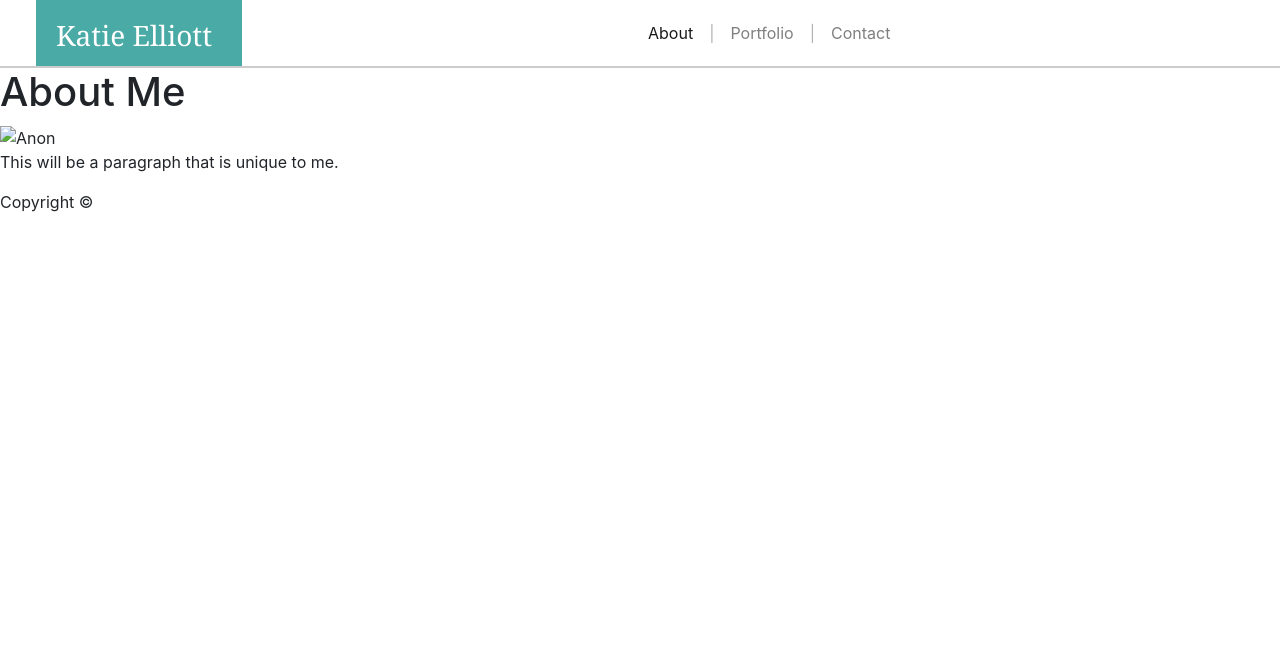
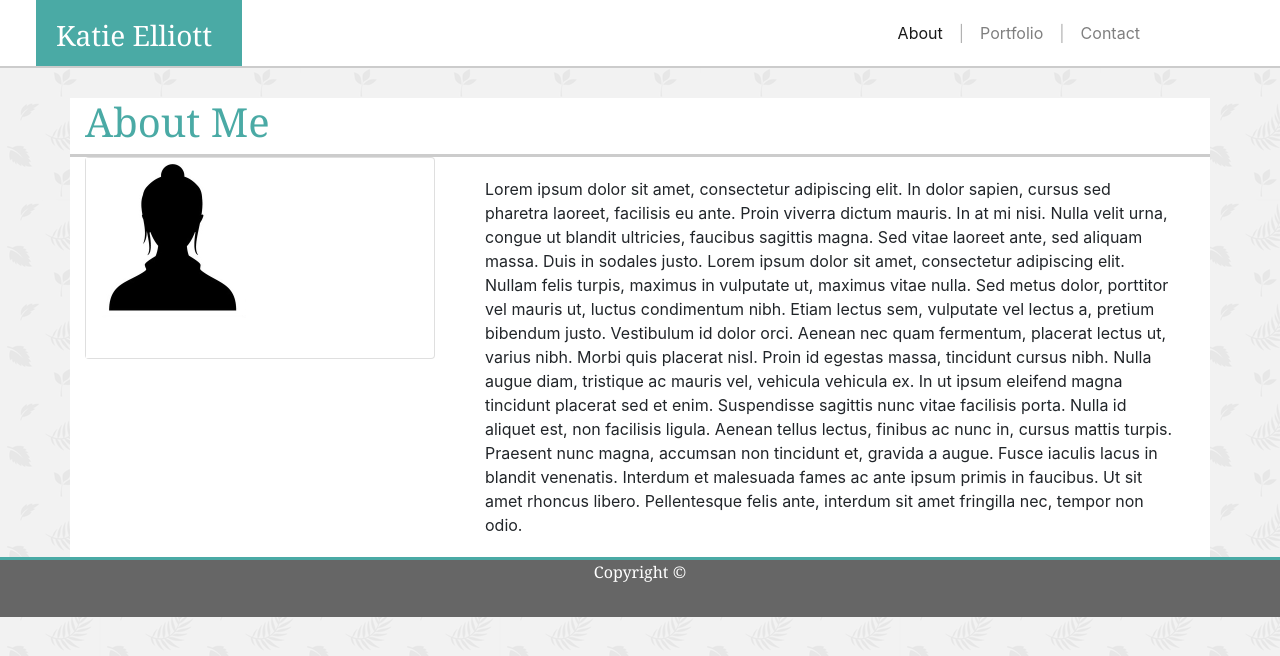
Before and after one commit to kelliott14/Bootstrap-Portfolio, a plain HTML site: page index.html in a window 1280 px wide. Shown: the top 656 px of the page. Drawn offline with nearby package versions, Linux system fonts and the light colour scheme.

Commit message:
body html styled. Footer first draft. Index html only.

```diff
--- a/index.html
+++ b/index.html
@@ -6,10 +6,13 @@
 
     <body>
         <nav class="navbar navbar-expand-lg navbar-light"
-                style="background-color: #ffff; border-bottom: 2px solid #cccccc;height: 68px;">
+                style="background-color: #ffff;
+                 border-bottom: 2px solid #cccccc;
+                 height: 68px;
+                 margin-bottom: 30px;">
             <span class="navbar-brand mb-0 h1"
                 style= "background-color: #4aaaa5;color: #ffff;font-size: 28px;padding: 20px 30px 10px 20px; margin-left: 20px;font-family: Georgia, 'Times New Roman', Times, serif;position: absolute; bottom: 0">Katie Elliott</span>
-            <span class="navbar-text" style="width:50%"></span>
+            <span class="navbar-text" style="width:70%"></span>
 
             <button class="navbar-toggler" type="button" data-toggle="collapse" data-target="#navbarSupportedContent" aria-controls="navbarSupportedContent" aria-expanded="false" aria-label="Toggle navigation">
                 <span class="navbar-toggler-icon"></span>
@@ -32,20 +35,43 @@
 
             </div>
         </nav>
+<body style="background-image: url(./assets/leaves-pattern.png)">
+        <div class="container" style="background-color: #ffff">
+            <div class="row">
+                <div class="col-md-12"
+                style="color: #4aaaa5; border-bottom:  3px solid #cccccc;
+                font-family: Georgia, 'Times New Roman', Times, serif;">
+                    <h1>About Me</h1>
+                </div>
+            </div>
+            <div class="row">
+            <div class="col-md-4">
+                <div class="card">
+                    <img src="assets/placeholder.jpg" alt="Anon"
+                        style="width: 200px;height: auto;">
+                </div>
+            </div>
+                <div class="col-md-8">
+                    <div class="card-body">Lorem ipsum dolor sit amet, consectetur adipiscing elit. In dolor sapien, cursus sed pharetra laoreet, facilisis eu ante. Proin viverra dictum mauris. In at mi nisi. Nulla velit urna, congue ut blandit ultricies, faucibus sagittis magna. Sed vitae laoreet ante, sed aliquam massa. Duis in sodales justo. Lorem ipsum dolor sit amet, consectetur adipiscing elit. Nullam felis turpis, maximus in vulputate ut, maximus vitae nulla. Sed metus dolor, porttitor vel mauris ut, luctus condimentum nibh. Etiam lectus sem, vulputate vel lectus a, pretium bibendum justo. Vestibulum id dolor orci. Aenean nec quam fermentum, placerat lectus ut, varius nibh. Morbi quis placerat nisl. Proin id egestas massa, tincidunt cursus nibh. Nulla augue diam, tristique ac mauris vel, vehicula vehicula ex. In ut ipsum eleifend magna tincidunt placerat sed et enim. Suspendisse sagittis nunc vitae facilisis porta. Nulla id aliquet est, non facilisis ligula. Aenean tellus lectus, finibus ac nunc in, cursus mattis turpis. Praesent nunc magna, accumsan non tincidunt et, gravida a augue. Fusce iaculis lacus in blandit venenatis. Interdum et malesuada fames ac ante ipsum primis in faucibus. Ut sit amet rhoncus libero. Pellentesque felis ante, interdum sit amet fringilla nec, tempor non odio.</div>
+                </div>
+
+            </div>
+        </div>
 
 
-
-        <section class="AboutMe">
-            <h1>About Me</h1>
-            <img src="assets/images/placeholder.jpg" alt="Anon">
-            <p>This will be a paragraph that is unique to me.</p>
-        </section>
-
-        <footer>
-            <p id="footerspace"> </p>
-            <p id="copyright">Copyright &copy; </p>
+         <footer class="d-flex justify-content-center mt-auto"
+                style="color: #ffff;
+                        background-color: #666666;
+                        border-top:  3px solid #4aaaa5;
+                        font-family: Georgia, 'Times New Roman', Times, serif;
+                        height: 60px;
+                        size: 8px;">
+            <span class="align-center" >Copyright &copy;
+            </span>
 
         </footer>
+
     </body>
 
+
 </html>
```
Also changed, not shown: assets/leaves-pattern.png (added), assets/placeholder.jpg (added).
